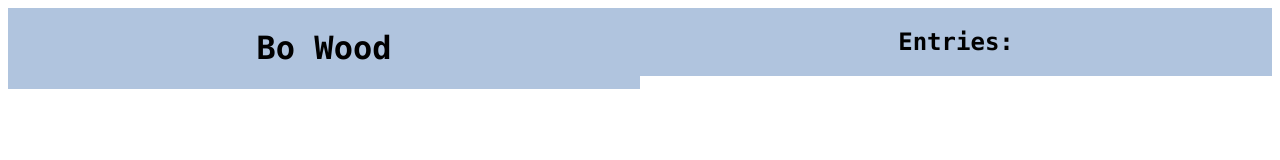
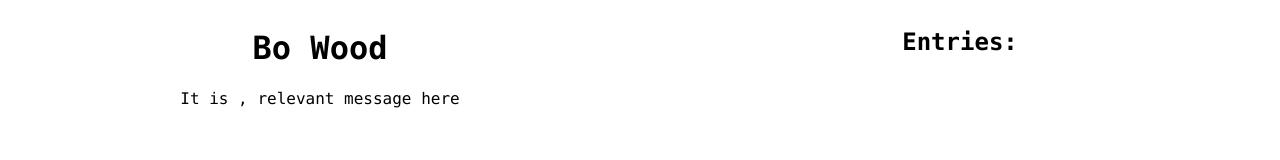
Before and after one commit to cicada-legs/cicada-web-demo, a plain HTML site: page index.html in a window 1280 px wide. Drawn offline with Linux system fonts and the light colour scheme.

Commit message:
javascript file for timekeeping added

```diff
--- a/assets/css/styles.css
+++ b/assets/css/styles.css
@@ -1,23 +1,24 @@
-.heading{
+.heading {
     text-align: center;
-    font-family: Consolas;
+    font-family: Consolas, Menlo, Monaco, Lucida Console;
 }
 
-.col-container{
-    display: table;
+.col-container {
+    display: flex;
     width: 100%;
+    gap: 1rem;
 }
 
-.col{
-    display: table-cell;
+.col {
+    flex: 1;
     text-align: center;
     float: left;
     width: 50%;
-    background-color:lightsteelblue;
-    font-family: Consolas;
+
+    font-family: Consolas, Menlo, Monaco, Lucida Console;
 }
 
-.row::after{
+.row::after {
     content: "";
     display: table;
     clear: both;
--- /dev/null
+++ b/assets/js/js-code.js
@@ -0,0 +1,5 @@
+<script>
+    var day = new Date();
+    var time;
+
+</script>
--- a/index.html
+++ b/index.html
@@ -16,6 +16,7 @@
     <div class="col-container">
         <div class="col">
             <h1>Bo Wood</h1>
+            <p>It is <span id="time"></span>, relevant message here</p>
         </div>
 
         <div class="col">
```
Also changed, not shown: 1 other file.
